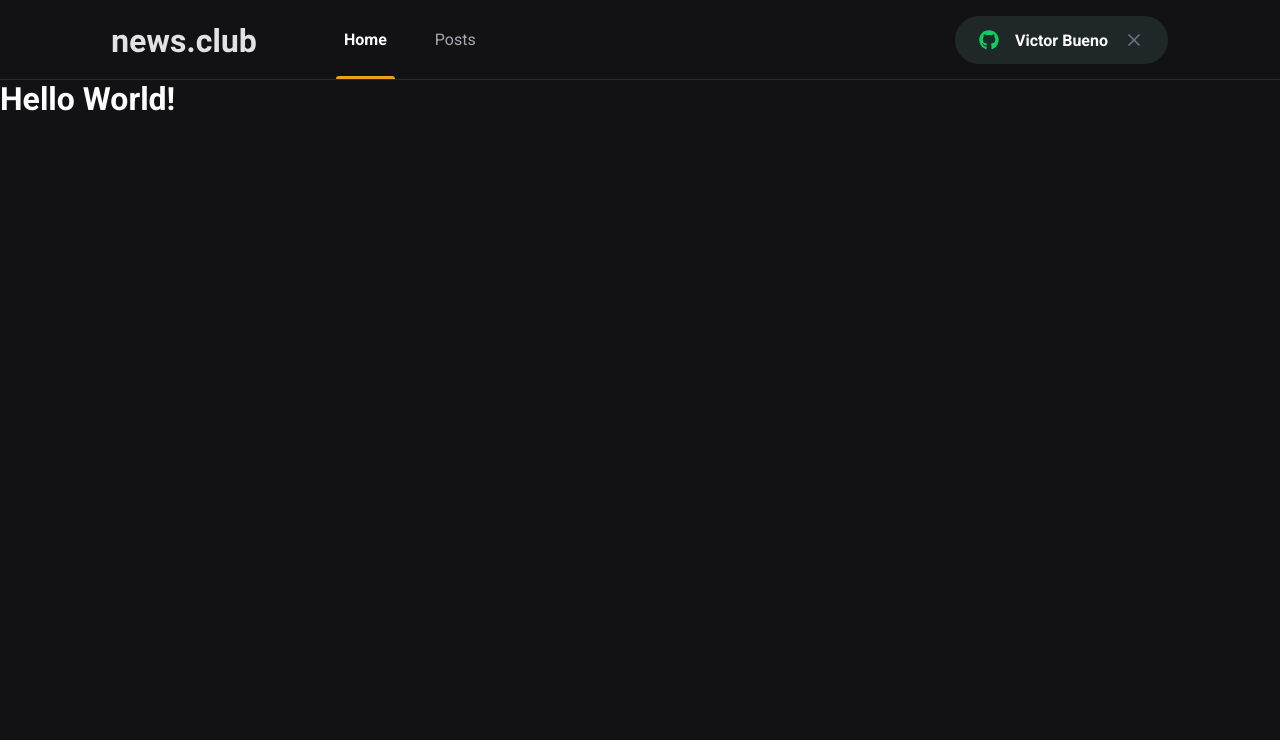
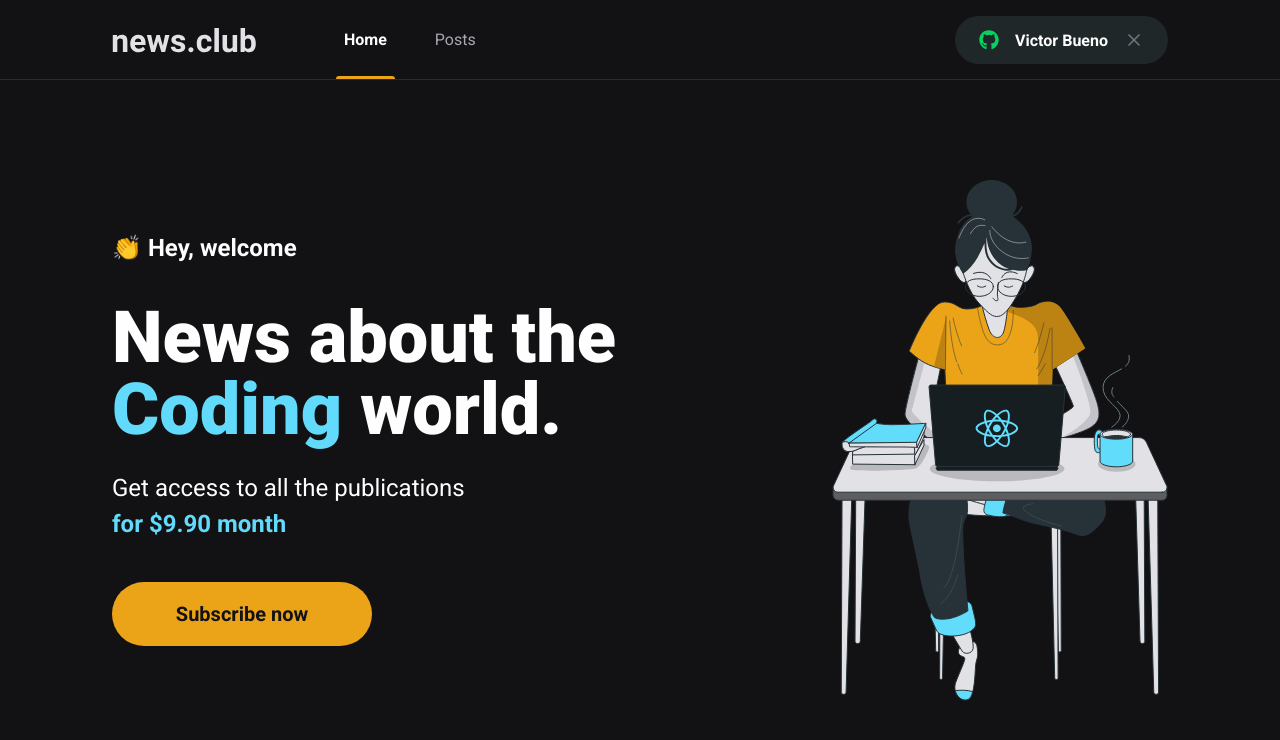
Before and after one commit to Victor-Bueno/NewsClub, a Next.js app: page / in a window 1280 px wide. Shown: the top 740 px of the page. Built offline with nearby package versions, Linux system fonts and the light colour scheme.

Commit message:
Finalized Home page structure and style

```diff
--- /dev/null
+++ b/src/components/SubscribeBtn/index.tsx
@@ -0,0 +1,9 @@
+import styles from './styles.module.scss';
+
+export function SubscribeBtn() {
+    return (
+        <button className={styles.subscribeBtn} type="button">
+            Subscribe now
+        </button>
+    );
+}
--- /dev/null
+++ b/src/components/SubscribeBtn/styles.module.scss
@@ -0,0 +1,20 @@
+.subscribeBtn {
+    height: 4rem;
+    width: 260px;
+    border: 0;
+    border-radius: 2rem;
+    background: var(--yellow);
+    color: var(--gray-900);
+    font-size: 1.25rem;
+    font-weight: bold;
+
+    display: flex;
+    align-items: center;
+    justify-content: center;
+
+    transition: filter 0.25s;
+
+    &:hover {
+        filter: brightness(0.8);
+    }
+}
--- /dev/null
+++ b/src/pages/home.module.scss
@@ -0,0 +1,45 @@
+.contentContainer {
+    max-width: 1120px;
+    margin: 0 auto;
+    padding: 0 2rem;
+    height: calc(100vh - 5rem);
+
+    display: flex;
+    align-items: center;
+    justify-content: space-between;
+}
+
+.hero {
+    max-width: 600px;
+
+    > span {
+        font-size: 1.5rem;
+        font-weight: bold;
+    }
+
+    h1 {
+        font-size: 4.5rem;
+        line-height: 4.5rem;
+        font-weight: 900;
+        margin-top: 2.5rem;
+
+        span {
+            color: var(--cyan);
+        }
+    }
+
+    p {
+        font-size: 1.5rem;
+        line-height: 2.25rem;
+        margin-top: 1.5rem;
+
+        span {
+            color: var(--cyan);
+            font-weight: bold;
+        }
+    }
+
+    button {
+        margin-top: 2.5rem;
+    }
+}
--- a/src/pages/index.tsx
+++ b/src/pages/index.tsx
@@ -1,4 +1,7 @@
 import Head from 'next/head';
+import { SubscribeBtn } from '../components/SubscribeBtn';
+
+import styles from './home.module.scss';
 
 export default function Home() {
   return (
@@ -7,7 +10,19 @@
         <title>Home | news.club</title>
       </Head>
 
-      <h1>Hello World!</h1>
+      <main className={styles.contentContainer}>
+        <section className={styles.hero}>
+          <span>👏 Hey, welcome</span>
+          <h1>News about the <span>Coding</span> world.</h1>
+          <p>
+            Get access to all the publications <br />
+            <span>for $9.90 month</span>
+          </p>
+          <SubscribeBtn />
+        </section>
+
+        <img src="/images/avatar.svg" alt="Girl Coding"/>
+      </main>
     </>
   );
 }
```
